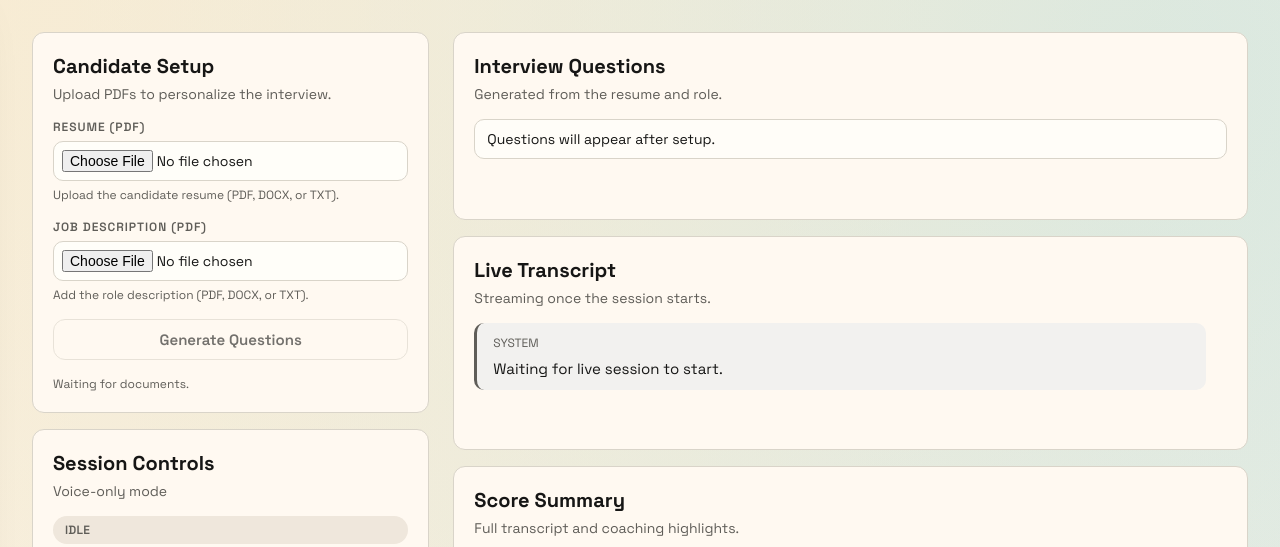
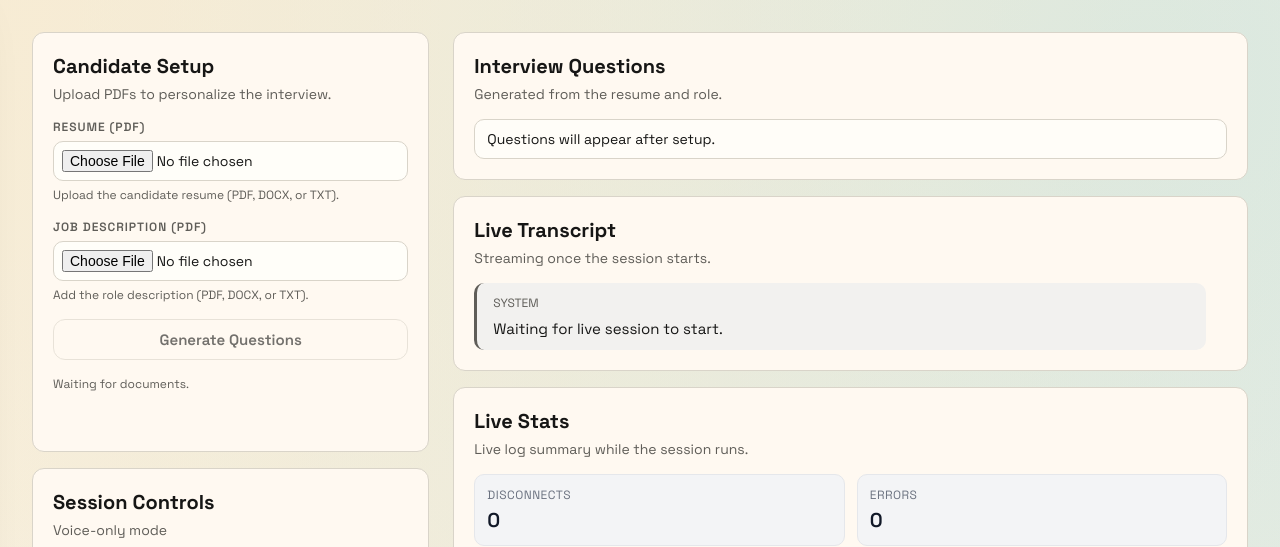
Before and after one commit to taylorparsons/PrepTalk, a website: page app/templates/index.html in a window 1280 px wide. Shown: the top 547 px of the page. Drawn offline with Linux system fonts and the light colour scheme; no server answers.

Commit message:
feat: add live log dashboard ui

```diff
--- a/app/static/css/components.css
+++ b/app/static/css/components.css
@@ -458,6 +458,33 @@
   scrollbar-gutter: stable;
 }
 
+.ui-metrics-grid {
+  display: grid;
+  grid-template-columns: repeat(auto-fit, minmax(160px, 1fr));
+  gap: 12px;
+}
+
+.ui-metric-card {
+  padding: 12px;
+  border-radius: 10px;
+  background: #f3f4f6;
+  border: 1px solid #e5e7eb;
+}
+
+.ui-metric-card__label {
+  font-size: 12px;
+  color: #6b7280;
+  text-transform: uppercase;
+  letter-spacing: 0.04em;
+}
+
+.ui-metric-card__value {
+  font-size: 20px;
+  font-weight: 600;
+  margin-top: 4px;
+  color: #111827;
+}
+
 
 .ui-controls__row {
   display: flex;
--- a/app/static/js/api/client.js
+++ b/app/static/js/api/client.js
@@ -140,6 +140,14 @@
   return handleResponse(response);
 }
 
+export async function getLogSummary() {
+  const response = await fetch(`${getApiBase()}/logs/summary`, {
+    headers: { 'X-User-Id': getUserId() }
+  });
+
+  return handleResponse(response);
+}
+
 export async function downloadStudyGuide({ interviewId, format = 'pdf' }) {
   const params = new URLSearchParams();
   if (format) {
--- a/app/static/js/ui.js
+++ b/app/static/js/ui.js
@@ -9,6 +9,7 @@
   createInterview,
   downloadStudyGuide,
   getInterviewSummary,
+  getLogSummary,
   listSessions,
   logClientEvent,
   restartInterview,
@@ -25,6 +26,7 @@
 const STATUS_TONES = ['neutral', 'success', 'warning', 'danger', 'info'];
 const GEMINI_RECONNECT_MAX_ATTEMPTS = 3;
 const GEMINI_RECONNECT_DELAY_MS = 600;
+const LOG_SUMMARY_INTERVAL_MS = 5000;
 const QUESTION_STATUS_OPTIONS = [
   { value: 'not_started', label: 'Not started' },
   { value: 'started', label: 'Started' },
@@ -53,6 +55,10 @@
   if (labelSpan) {
     labelSpan.textContent = label;
   }
+}
+
+export function formatCount(value) {
+  return typeof value === 'number' ? String(value) : '0';
 }
 
 export function clearGeminiReconnect(state) {
@@ -1101,6 +1107,46 @@
   });
 }
 
+function buildLogDashboardPanel(ui) {
+  const grid = document.createElement('div');
+  grid.className = 'ui-metrics-grid';
+
+  function buildCard(label) {
+    const card = document.createElement('div');
+    card.className = 'ui-metric-card';
+
+    const labelEl = document.createElement('div');
+    labelEl.className = 'ui-metric-card__label';
+    labelEl.textContent = label;
+
+    const valueEl = document.createElement('div');
+    valueEl.className = 'ui-metric-card__value';
+    valueEl.textContent = '0';
+
+    card.appendChild(labelEl);
+    card.appendChild(valueEl);
+    return { card, valueEl };
+  }
+
+  const disconnects = buildCard('Disconnects');
+  const errors = buildCard('Errors');
+
+  grid.appendChild(disconnects.card);
+  grid.appendChild(errors.card);
+
+  ui.metricsCards = {
+    disconnects: disconnects.valueEl,
+    errors: errors.valueEl
+  };
+
+  return createPanel({
+    title: 'Live Stats',
+    subtitle: 'Live log summary while the session runs.',
+    content: grid,
+    attrs: { 'data-testid': 'log-dashboard' }
+  });
+}
+
 function buildScorePanel(ui) {
   const scoreValue = document.createElement('div');
   scoreValue.className = 'ui-score__value';
@@ -1171,7 +1217,8 @@
     askedQuestionIndex: null,
     sessions: [],
     geminiReconnectAttempts: 0,
-    geminiReconnectTimer: null
+    geminiReconnectTimer: null,
+    logSummaryTimer: null
   };
 
   const ui = {};
@@ -1252,6 +1299,31 @@
     }
   }
 
+  async function refreshLogSummary() {
+    if (!ui.metricsCards) {
+      return;
+    }
+    try {
+      const summary = await getLogSummary();
+      const disconnects = summary.disconnect_counts?.ws_disconnect || 0;
+      const errors = summary.error_count || 0;
+      ui.metricsCards.disconnects.textContent = formatCount(disconnects);
+      ui.metricsCards.errors.textContent = formatCount(errors);
+    } catch (error) {
+      // Ignore polling errors to keep the UI responsive.
+    }
+  }
+
+  function startLogSummaryPolling() {
+    if (state.logSummaryTimer) {
+      return;
+    }
+    void refreshLogSummary();
+    state.logSummaryTimer = window.setInterval(() => {
+      void refreshLogSummary();
+    }, LOG_SUMMARY_INTERVAL_MS);
+  }
+
   const leftColumn = document.createElement('div');
   leftColumn.className = 'layout-stack';
   leftColumn.appendChild(buildSetupPanel(state, ui));
@@ -1261,6 +1333,7 @@
   rightColumn.className = 'layout-stack';
   rightColumn.appendChild(buildQuestionsPanel(ui));
   rightColumn.appendChild(buildTranscriptPanel(ui));
+  rightColumn.appendChild(buildLogDashboardPanel(ui));
   rightColumn.appendChild(buildScorePanel(ui));
 
   const layout = document.createElement('main');
@@ -1579,6 +1652,7 @@
   });
 
   updateSessionToolsState();
+  startLogSummaryPolling();
 
   return layout;
 }
```
Also changed, not shown: tests/components/log-dashboard.test.js (added, +8 -0 lines).
